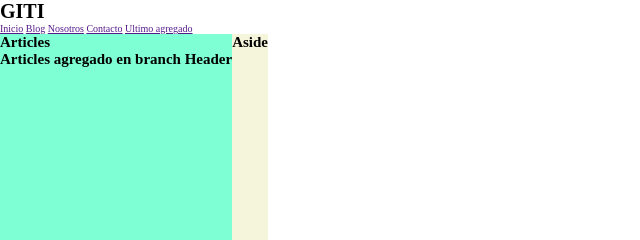
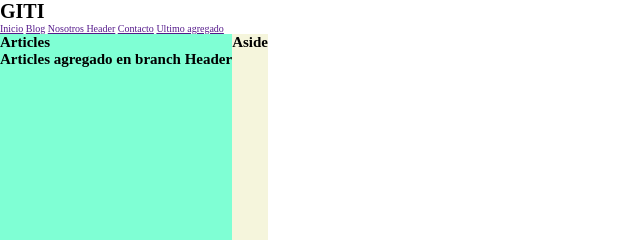
Before and after one commit to raulyanez1/FirstGithub, a plain HTML site: page index.html in a window 1280 px wide. Shown: the top 240 px of the page, 0-640 px from the left. Drawn offline with Linux system fonts and the light colour scheme.

Commit message:
Nosotros Master

```diff
--- a/index.html
+++ b/index.html
@@ -15,7 +15,7 @@
         <nav>
             <a href="">Inicio</a>
             <a href="">Blog</a>
-            <a href="">Nosotros</a>
+            <a href="">Nosotros Header</a>
             <a href="">Contacto</a>
             <a href="">Ultimo agregado</a>
         </nav>
```
